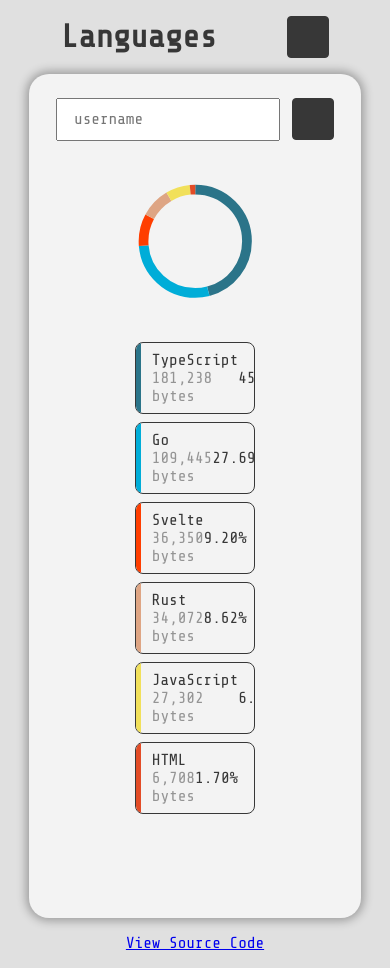
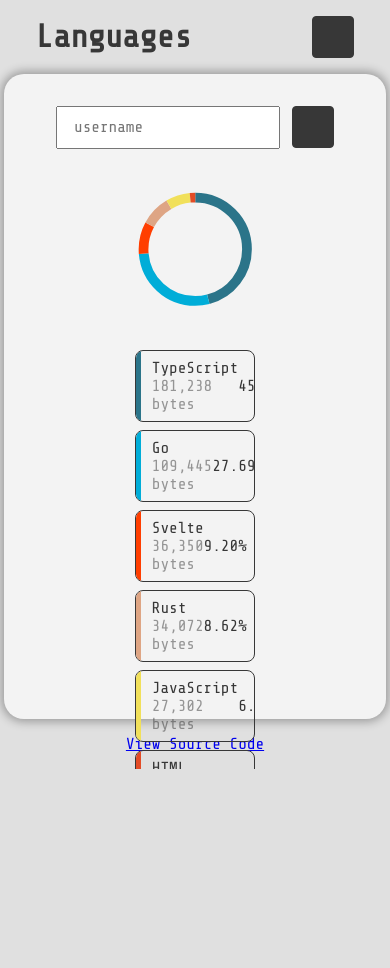
Before and after one commit to Shresht7/Languages, a Svelte app: page / in a window 390 px wide. After the commit the page ends 844 px from the top, so only its background shows below. Built offline with nearby package versions, Linux system fonts and the light colour scheme; some icons are missing.

Commit message:
Increase width on mobile

```diff
--- a/src/App.svelte
+++ b/src/App.svelte
@@ -67,10 +67,10 @@
 
   /* GENERAL */
   :global(html, body) {
-    min-height: 100vh;
     height: auto;
     width: 100vw;
     margin: 0 auto;
+    overflow-x: hidden;
   }
 
   :global(body) {
@@ -86,7 +86,6 @@
   }
 
   :global(#app) {
-    min-height: 100vh;
     height: auto;
     display: flex;
     flex-direction: column;
@@ -115,9 +114,8 @@
 
   @media (max-width: 768px) {
     main {
-      min-height: 100vh;
+      width: 98vw;
       justify-content: flex-start;
-      padding: 1.5rem 0.5rem;
     }
   }
 </style>
```
